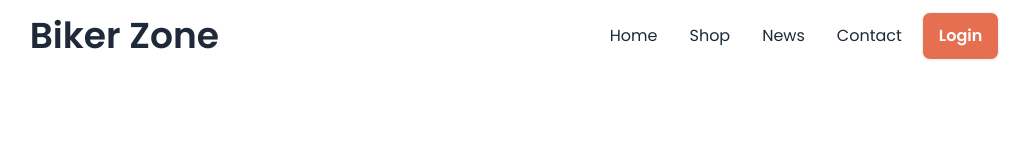
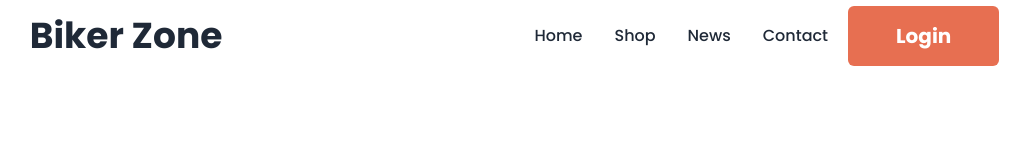
Before and after one commit to Jisan-Dev/PH-BikerZone-withDaisyUI, a plain HTML site: page index.html in a window 1280 px wide. Shown: the whole page, without its empty margins (134-1164 px from the left). Drawn offline with nearby package versions, Linux system fonts and the light colour scheme.

Commit message:
adjusted some styles in header

```diff
--- a/index.html
+++ b/index.html
@@ -22,6 +22,19 @@
         font-style: normal;
       }
     </style>
+    <!-- custom config tailwind -->
+    <script>
+      tailwind.config = {
+        theme: {
+          extend: {
+            colors: {
+              clifford: '#da373d',
+              'clr-primary': '#E76F51',
+            },
+          },
+        },
+      };
+    </script>
   </head>
   <body class="font-poppins">
     <header>
@@ -52,11 +65,11 @@
                 <li><a>Contact</a></li>
               </ul>
             </div>
-            <a class="btn btn-ghost text-4xl">Biker Zone</a>
+            <a class="btn btn-ghost text-4xl font-bold">Biker Zone</a>
           </div>
           <div class="flex justify-end">
             <div class="navbar-center hidden lg:flex">
-              <ul class="menu menu-horizontal text-base px-1">
+              <ul class="menu menu-horizontal text-base font-medium px-1">
                 <li><a>Home</a></li>
                 <li><a>Shop</a></li>
                 <li><a>News</a></li>
@@ -64,7 +77,11 @@
               </ul>
             </div>
             <div class="navbar-end">
-              <a class="btn bg-[#E76F51] hover:bg-[#e0451f] text-base text-white">Login</a>
+              <a
+                href=""
+                class="bg-clr-primary hover:bg-[#e0451f] text-xl font-bold text-white py-4 px-12 rounded-md"
+                >Login</a
+              >
             </div>
           </div>
         </div>
```
